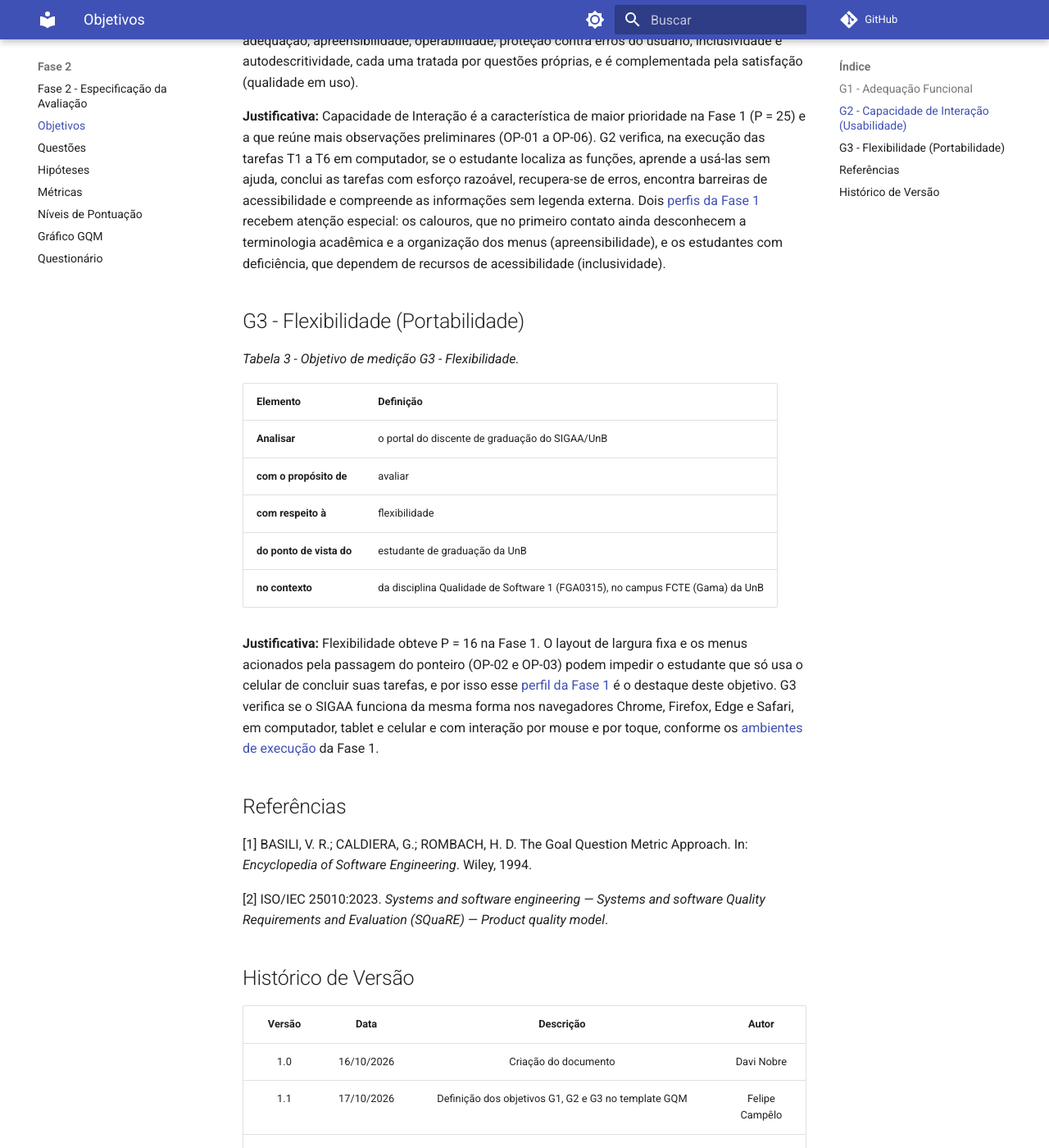
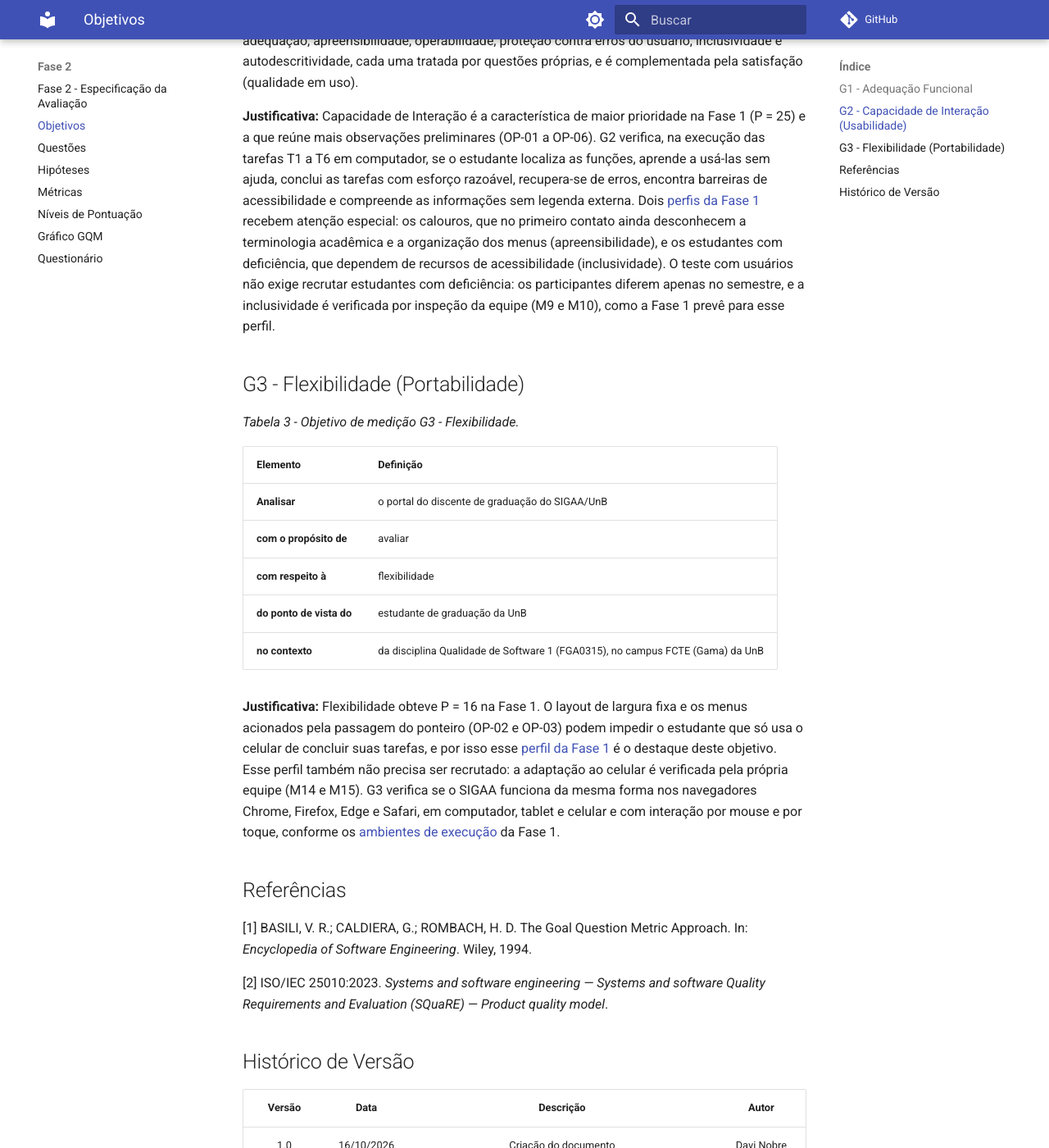
Before and after one commit to FCTE-Qualidade-de-Software-1/2026-2_T02_ADELE_GOLDSTINE, an MkDocs documentation site: the page built from docs/fase-2/objetivos.md, in a window 1280 px wide and 1400 px high, scrolled down 1966 px. Shown: the whole window at 82% size. Built offline with MkDocs 1.6.1 and Material for MkDocs 9.7.7, drawn with Linux system fonts in a browser that asks for light colours; comment, search, counter and statistics services are not loaded; some of the changed text lies outside the part shown.

Commit message:
[D09] Esclarece a cobertura dos perfis por inspeção
Registra em G2 e G3 que os perfis com deficiência e só celular são verificados pela equipe, sem recrutamento.

```diff
--- a/docs/fase-2/objetivos.md
+++ b/docs/fase-2/objetivos.md
@@ -40,7 +40,7 @@
 
 A capacidade de interação é caracterizada pelas subcaracterísticas reconhecimento de adequação, apreensibilidade, operabilidade, proteção contra erros do usuário, inclusividade e autodescritividade, cada uma tratada por questões próprias, e é complementada pela satisfação (qualidade em uso).
 
-**Justificativa:** Capacidade de Interação é a característica de maior prioridade na Fase 1 (P = 25) e a que reúne mais observações preliminares (OP-01 a OP-06). G2 verifica, na execução das tarefas T1 a T6 em computador, se o estudante localiza as funções, aprende a usá-las sem ajuda, conclui as tarefas com esforço razoável, recupera-se de erros, encontra barreiras de acessibilidade e compreende as informações sem legenda externa. Dois [perfis da Fase 1](../fase-1/proposito-stakeholders.md#22-perfis-de-usuarios-considerados) recebem atenção especial: os calouros, que no primeiro contato ainda desconhecem a terminologia acadêmica e a organização dos menus (apreensibilidade), e os estudantes com deficiência, que dependem de recursos de acessibilidade (inclusividade).
+**Justificativa:** Capacidade de Interação é a característica de maior prioridade na Fase 1 (P = 25) e a que reúne mais observações preliminares (OP-01 a OP-06). G2 verifica, na execução das tarefas T1 a T6 em computador, se o estudante localiza as funções, aprende a usá-las sem ajuda, conclui as tarefas com esforço razoável, recupera-se de erros, encontra barreiras de acessibilidade e compreende as informações sem legenda externa. Dois [perfis da Fase 1](../fase-1/proposito-stakeholders.md#22-perfis-de-usuarios-considerados) recebem atenção especial: os calouros, que no primeiro contato ainda desconhecem a terminologia acadêmica e a organização dos menus (apreensibilidade), e os estudantes com deficiência, que dependem de recursos de acessibilidade (inclusividade). O teste com usuários não exige recrutar estudantes com deficiência: os participantes diferem apenas no semestre, e a inclusividade é verificada por inspeção da equipe (M9 e M10), como a Fase 1 prevê para esse perfil.
 
 ## G3 - Flexibilidade (Portabilidade)
 
@@ -54,7 +54,7 @@
 | **do ponto de vista do** | estudante de graduação da UnB |
 | **no contexto** | da disciplina Qualidade de Software 1 (FGA0315), no campus FCTE (Gama) da UnB |
 
-**Justificativa:** Flexibilidade obteve P = 16 na Fase 1. O layout de largura fixa e os menus acionados pela passagem do ponteiro (OP-02 e OP-03) podem impedir o estudante que só usa o celular de concluir suas tarefas, e por isso esse [perfil da Fase 1](../fase-1/proposito-stakeholders.md#22-perfis-de-usuarios-considerados) é o destaque deste objetivo. G3 verifica se o SIGAA funciona da mesma forma nos navegadores Chrome, Firefox, Edge e Safari, em computador, tablet e celular e com interação por mouse e por toque, conforme os [ambientes de execução](../fase-1/escopo.md#22-ambientes-de-execucao) da Fase 1.
+**Justificativa:** Flexibilidade obteve P = 16 na Fase 1. O layout de largura fixa e os menus acionados pela passagem do ponteiro (OP-02 e OP-03) podem impedir o estudante que só usa o celular de concluir suas tarefas, e por isso esse [perfil da Fase 1](../fase-1/proposito-stakeholders.md#22-perfis-de-usuarios-considerados) é o destaque deste objetivo. Esse perfil também não precisa ser recrutado: a adaptação ao celular é verificada pela própria equipe (M14 e M15). G3 verifica se o SIGAA funciona da mesma forma nos navegadores Chrome, Firefox, Edge e Safari, em computador, tablet e celular e com interação por mouse e por toque, conforme os [ambientes de execução](../fase-1/escopo.md#22-ambientes-de-execucao) da Fase 1.
 
 ## Referências
 
@@ -79,3 +79,4 @@
 | 2.7 | 25/10/2026 | Foco de qualidade de G1 reduzido à característica; subcaracterística *functional appropriateness* nomeada pertinência funcional | Leonardo Bonetti |
 | 2.8 | 25/10/2026 | Ponto de vista único em G1 a G3 (estudante de graduação da UnB); destaque aos perfis movido para as justificativas de G2 e G3 | Leonardo Bonetti |
 | 2.9 | 25/10/2026 | Contexto dos objetivos como ambiente da avaliação; versão, período, tarefas e ambientes remetidos à Fase 1; recortes de tarefa, dispositivo e navegador nas justificativas | Leonardo Bonetti |
+| 2.10 | 10/11/2026 | Justificativas de G2 e G3: perfis de estudante com deficiência e de quem usa só o celular cobertos por inspeção, sem recrutamento | Leonardo Bonetti |
```
